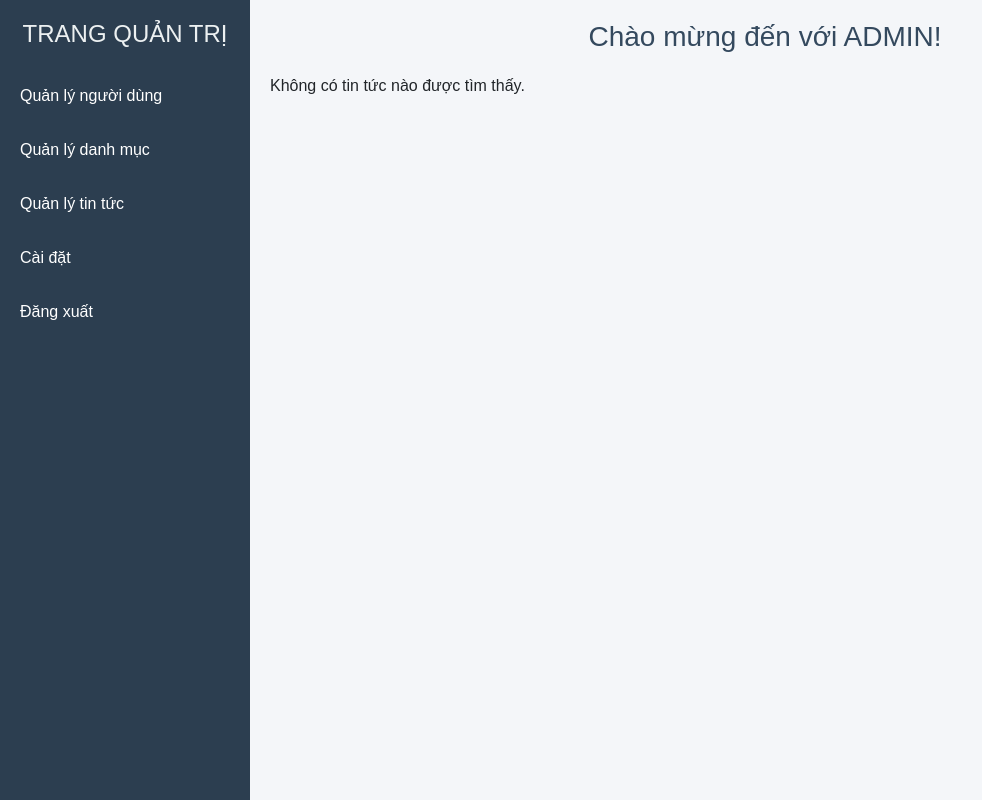
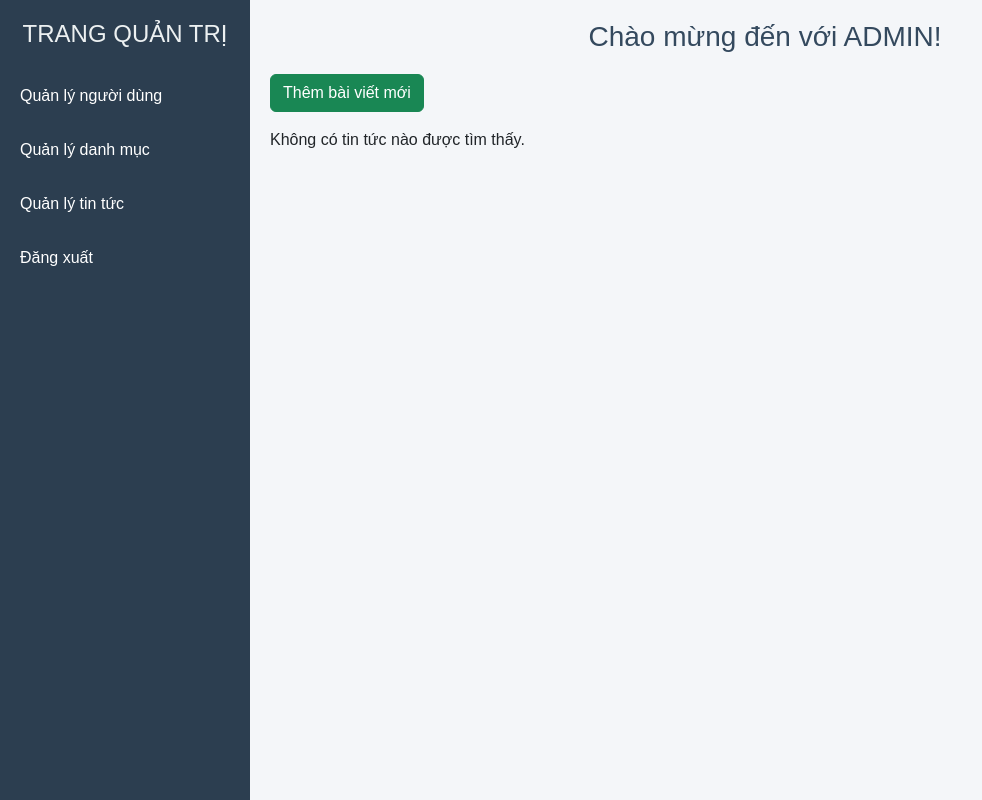
Before and after one commit to TranHongQuang0309/CNWEB_BTTH2_News, a PHP site: page /views/admin/dashboard.php in a window 1280 px wide. Shown: the whole page, without its empty margins (0-982 px from the left). Run offline with PHP 8.4, Linux system fonts and the light colour scheme; data that the repository does not hold is empty.

Commit message:
update_lan2_dashboard

```diff
--- a/views/admin/dashboard.php
+++ b/views/admin/dashboard.php
@@ -160,12 +160,14 @@ try {
             <li><a href="#">Quản lý người dùng</a></li>
             <li><a href="#">Quản lý danh mục</a></li>
             <li><a href="#">Quản lý tin tức</a></li>
-            <li><a href="#">Cài đặt</a></li>
             <li><a href="logout.php">Đăng xuất</a></li>
         </ul>
     </div>
     <div class="main-content">
         <h1>Chào mừng đến với ADMIN!</h1>
+        <div class="d-flex justify-content-between mb-3">
+            <a href="add_news.php" class="btn btn-success">Thêm bài viết mới</a>
+        </div>
         <div class="cards">
             <?php if (empty($news)): ?>
                 <p>Không có tin tức nào được tìm thấy.</p>
```
